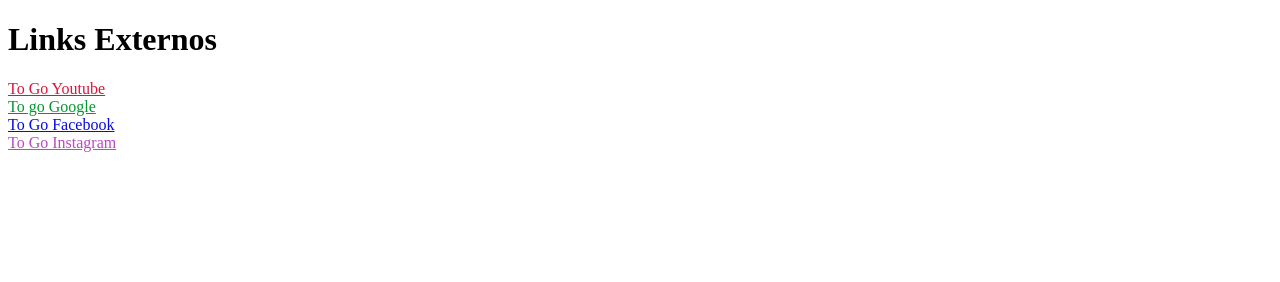
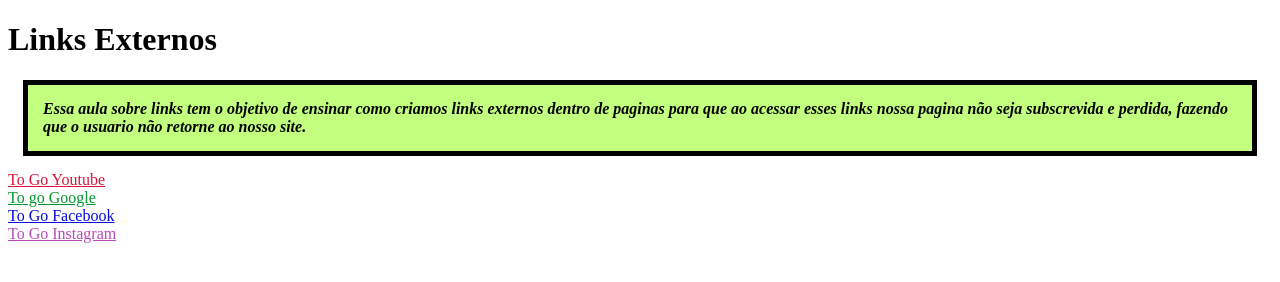
Before and after one commit to Jonatan-Alves/aula-links-externos, a plain HTML site: page index.html in a window 1280 px wide. Drawn offline with Linux system fonts and the light colour scheme.

Commit message:
Adicionado texto com informações da aula

```diff
--- a/index.html
+++ b/index.html
@@ -15,7 +15,9 @@
 
 <body>
     <h1>Links Externos</h1>
-
+<p>
+Essa aula sobre links tem o objetivo de ensinar como criamos links externos dentro de paginas para que ao acessar esses links nossa pagina não seja subscrevida e perdida, fazendo que o usuario não retorne ao nosso site.
+</p>
     <a class="Youtube"  href="https://youtube.com.br" target="_blank">To Go Youtube</a>
 <div>
     <a class="Google"   href="http://google.com.br" target="_blank">To go Google</a>
--- a/style.css
+++ b/style.css
@@ -10,3 +10,14 @@
 .Instagram{
     color: rgba(165, 12, 170, 0.753);
 }
+p{
+    background-color: rgb(195, 255, 127);
+    margin: 15px;
+    padding: 15px;
+    border: 5px solid
+}
+
+p{
+    font-style: italic;
+    font-weight: 800;
+}
```
